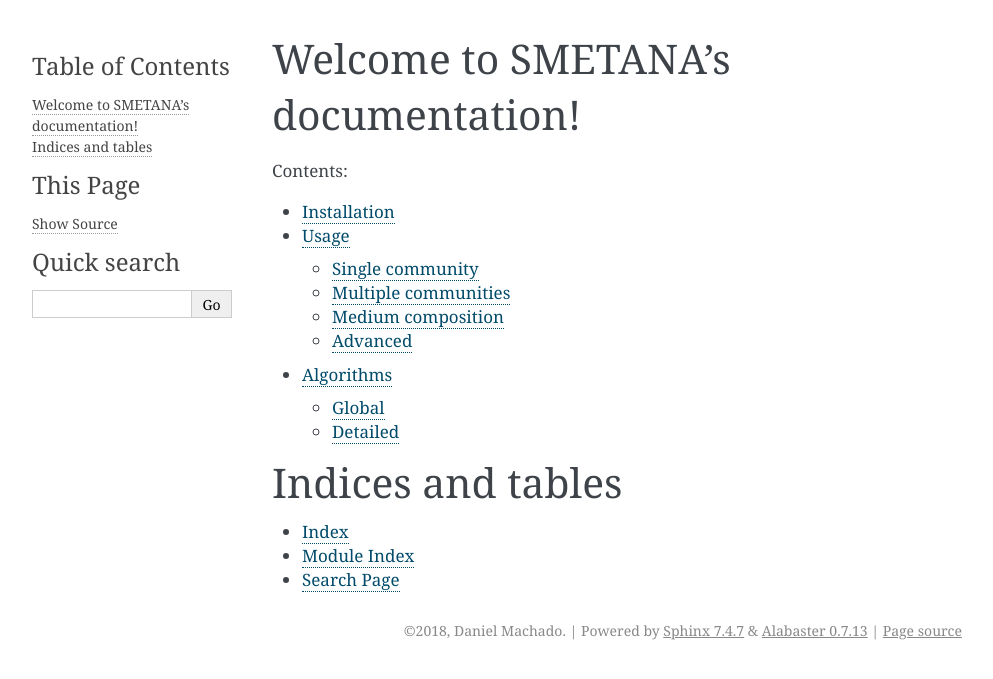
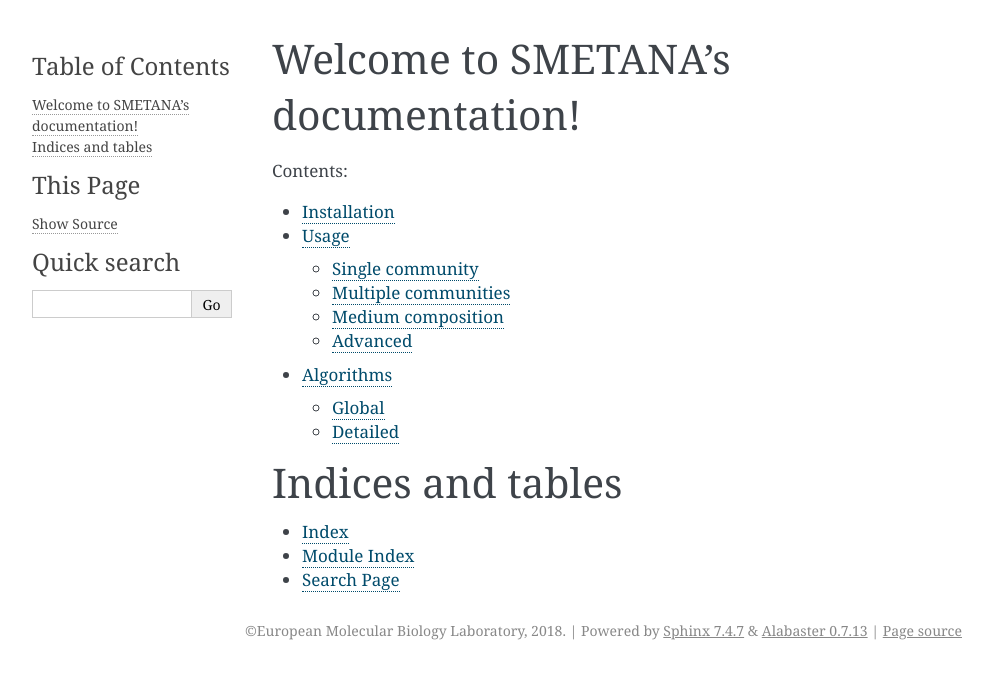
Before and after one commit to cdanielmachado/smetana, a Sphinx documentation site: the page built from docs/index.rst, in a window 1280 px wide. Shown: the top 679 px of the page, without its empty margins (148-1141 px from the left). Built offline with Sphinx 7.4.7, drawn with Linux system fonts in a browser that asks for light colours.

Commit message:
update docs

```diff
--- a/docs/conf.py
+++ b/docs/conf.py
@@ -54,9 +54,10 @@
 master_doc = 'index'
 
 # General information about the project.
-project = u'smetana'
-copyright = u"2018, Daniel Machado"
-author = u"Daniel Machado"
+
+project = u'SMETANA'
+copyright = u"European Molecular Biology Laboratory, 2018"
+author = u"Daniel Machado and Sergej Andrejev"
 
 # The version info for the project you're documenting, acts as replacement
 # for |version| and |release|, also used in various other places throughout
--- /dev/null
+++ b/docs/requirements.txt
@@ -0,0 +1,2 @@
+pandas
+framed
```
